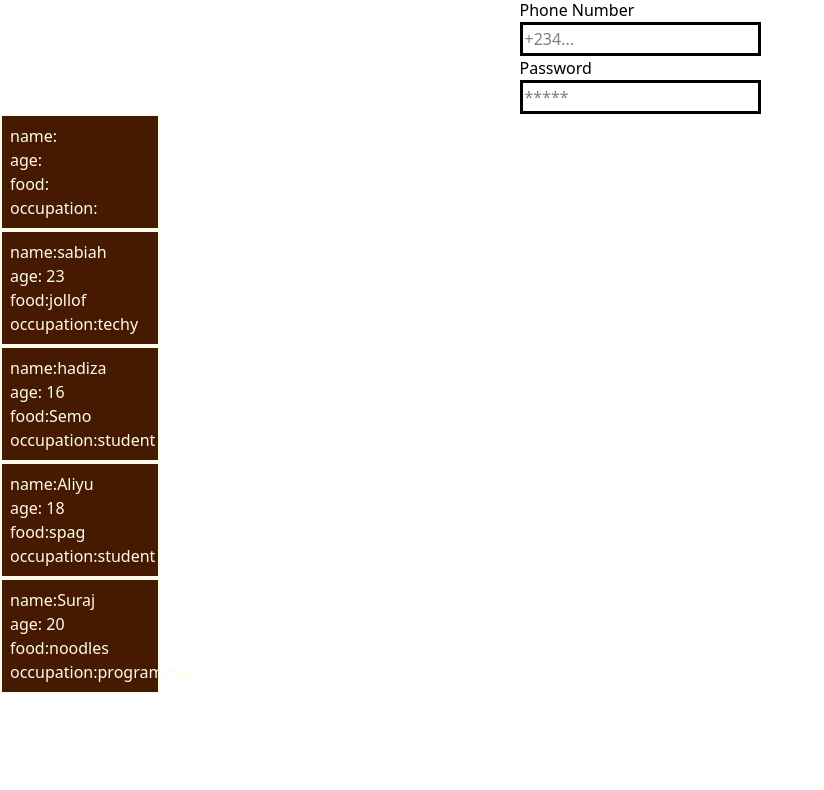
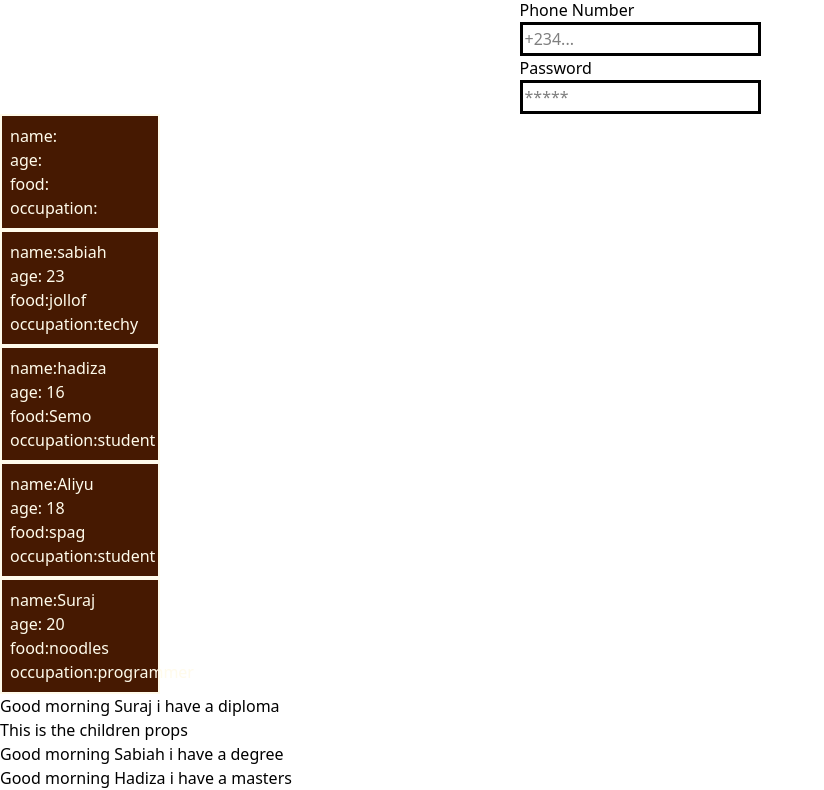
Before and after one commit to sabiahdk/contextApi, a React (Vite) app in the folder ContextApi/: page / in a window 1280 px wide. Shown: the part 176-966 px from the top of the page, without its empty margins (0-824 px from the left). Before the commit the page ends 870 px from the top, so only its background shows below. Built offline with nearby package versions, Linux system fonts and the light colour scheme.

Commit message:
first commit

```diff
--- a/ContextApi/src/App.jsx
+++ b/ContextApi/src/App.jsx
@@ -2,7 +2,7 @@ import React from 'react'
 // import UserContext from './context/UserContext';
 import Form from './Form/form';
 import Props from './props/props';
-
+import Greetings from './Greetings/Greetings';
 
 export const App = () => {
   return (
@@ -13,6 +13,19 @@ export const App = () => {
         <Props name = "hadiza" age = "16" food = "Semo" color = "White" occupation = "student" />
          <Props name = "Aliyu" age = "18" food = "spag" color = "White" occupation = "student" />
         <Props name = "Suraj" age = "20" food = "noodles" color = "White" occupation = "programmer" />
+
+
+             <div>
+         <Greetings name = "Suraj"  cert = "diploma"> <p>This is the children
+          props</p></Greetings>
+
+          <Greetings name = "Sabiah"  cert = "degree"/>
+
+         <Greetings name = "Hadiza" cert = "masters"/>
+
+              </div>
+
+
     </div>
   )
 }
--- /dev/null
+++ b/ContextApi/src/Greetings/Greetings.jsx
@@ -0,0 +1,15 @@
+import React from 'react'
+
+const Greetings = (props) =>
+
+
+  {
+  return (
+      <div>
+    <h1> Good morning {props.name} i have a {props.cert} </h1>
+    {props.children}
+    </div>
+  )
+}
+
+export default Greetings
```
